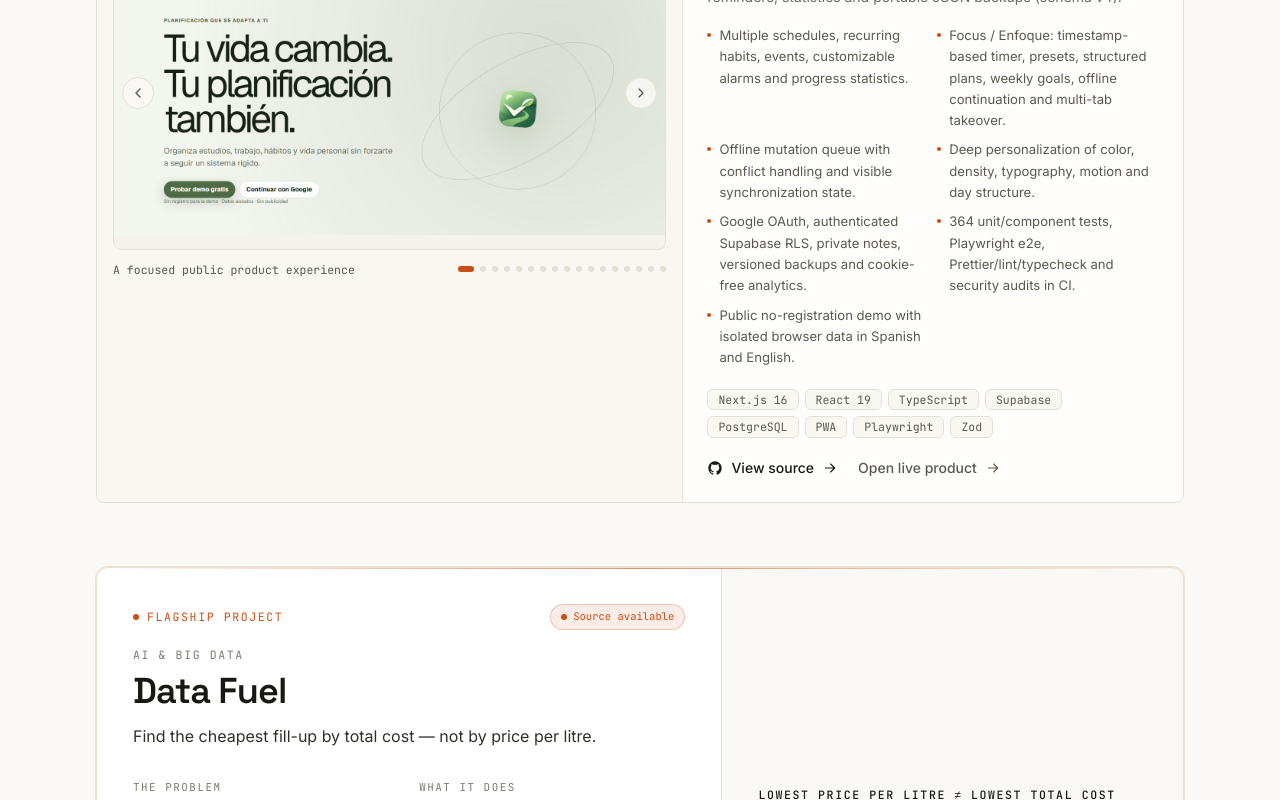
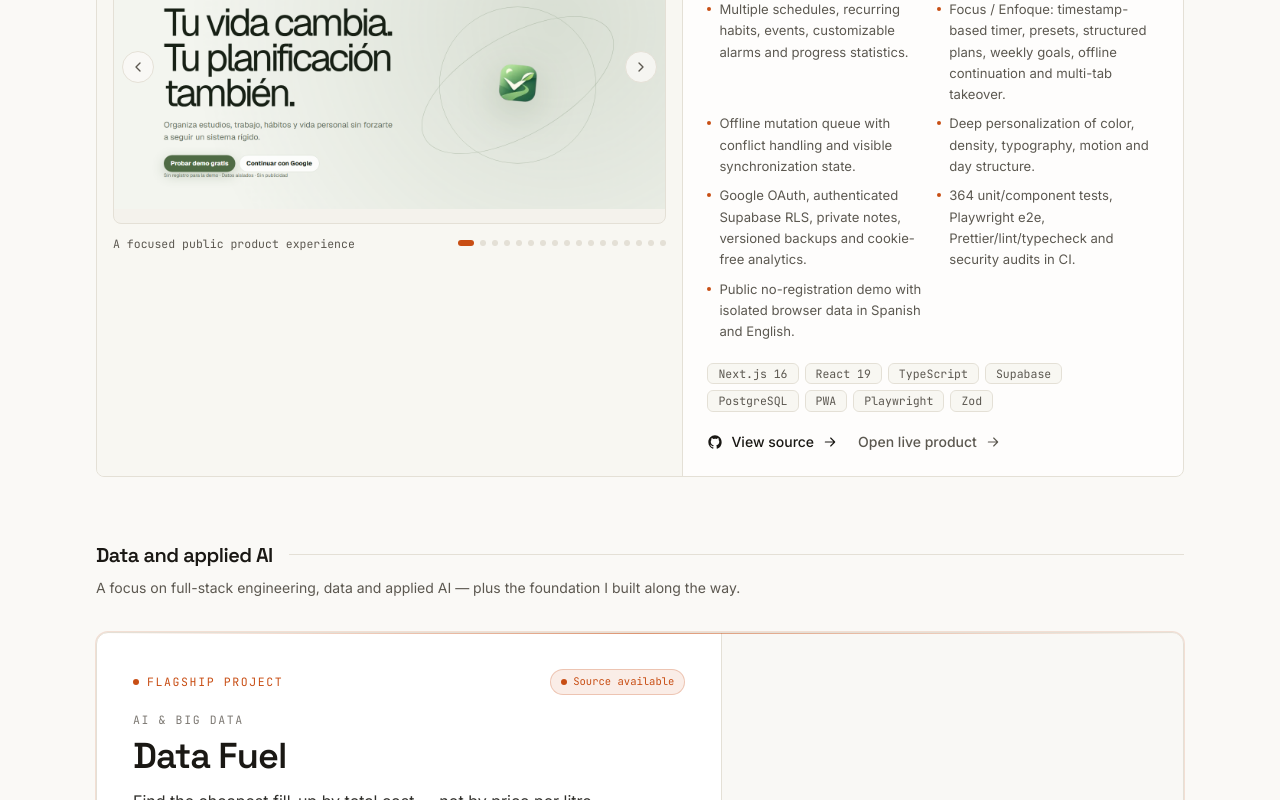
Before and after one commit to JoanOliver04/portfolio, a Next.js app: page / in a window 1280 px wide. Shown: the part 1601-2401 px from the top of the page. Built offline with nearby package versions, Linux system fonts and the light colour scheme.

Commit message:
docs: restore the AI block heading under Planora
The production line stays on Planora. Data Fuel and the rest of the AI work sit under their own heading again.

```diff
--- a/src/components/sections/Projects.tsx
+++ b/src/components/sections/Projects.tsx
@@ -36,8 +36,20 @@
           </div>
         ) : null}
 
+        <div className="mt-16">
+          <div className="flex items-center gap-4">
+            <h3 className="font-display text-xl font-semibold tracking-tight text-text">
+              {t.projects.aiTitle}
+            </h3>
+            <span className="h-px flex-1 bg-border" aria-hidden="true" />
+          </div>
+          <p className="mt-2 max-w-2xl text-sm leading-relaxed text-muted">
+            {t.projects.aiLead}
+          </p>
+        </div>
+
         {flagship ? (
-          <Reveal className="mt-16">
+          <Reveal className="mt-8">
             <FlagshipCard project={flagship} />
           </Reveal>
         ) : null}
--- a/src/content/dictionary.ts
+++ b/src/content/dictionary.ts
@@ -56,10 +56,13 @@
     eyebrow: "Selected work",
     title: "Projects",
     subtitle:
-      "A live product I ship and use, then full-stack work in data and applied AI — plus earlier applications I built along the way.",
+      "A live product, then data and applied AI, plus earlier applications.",
     liveEyebrow: "In production",
     liveLead:
       "A product I use every day — built from scratch and still being updated.",
+    aiTitle: "Data and applied AI",
+    aiLead:
+      "A focus on full-stack engineering, data and applied AI — plus the foundation I built along the way.",
     flagship: "Flagship project",
     problem: "The problem",
     product: "What it does",
@@ -196,10 +199,13 @@
     eyebrow: "Trabajo seleccionado",
     title: "Proyectos",
     subtitle:
-      "Un producto en vivo que publico y uso, y después trabajo full-stack en datos e IA aplicada — más aplicaciones que construí por el camino.",
+      "Un producto en vivo, después datos e IA aplicada, y aplicaciones anteriores.",
     liveEyebrow: "En producción",
     liveLead:
       "Un producto que uso cada día: nació de cero y se sigue actualizando.",
+    aiTitle: "Datos e IA aplicada",
+    aiLead:
+      "Con foco en ingeniería full-stack, datos e IA aplicada — y la base que construí por el camino.",
     flagship: "Proyecto principal",
     problem: "El problema",
     product: "Qué hace",
```
Also changed, not shown: 1 other file (tests, documents, lock files or other folders).
